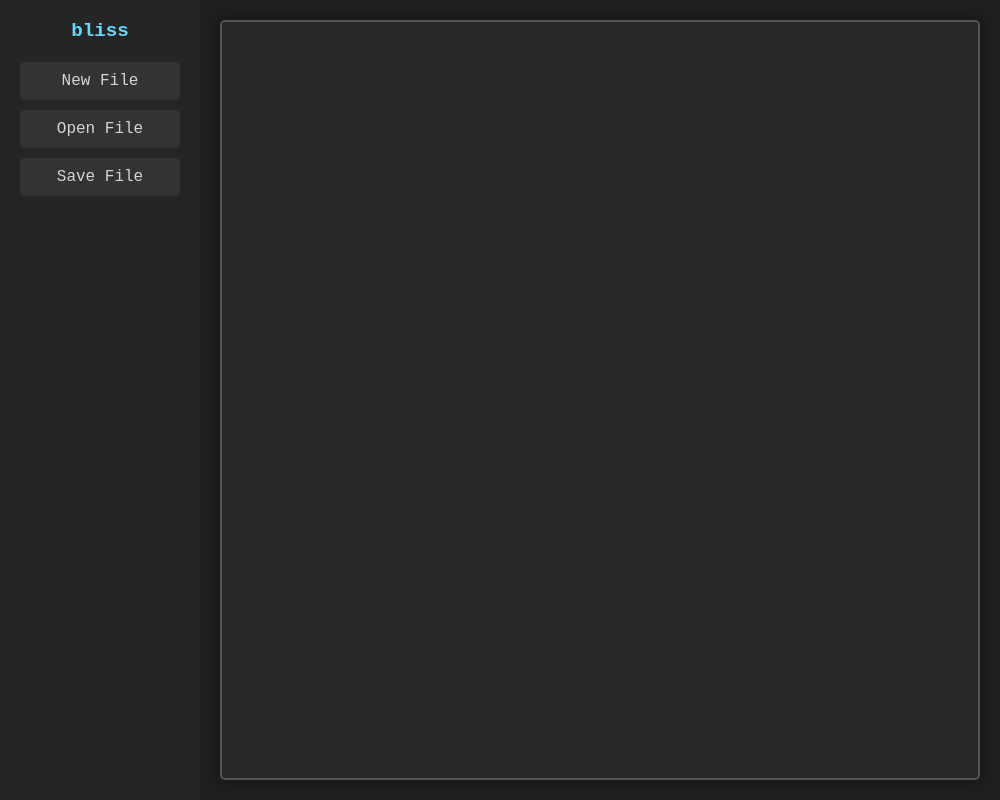
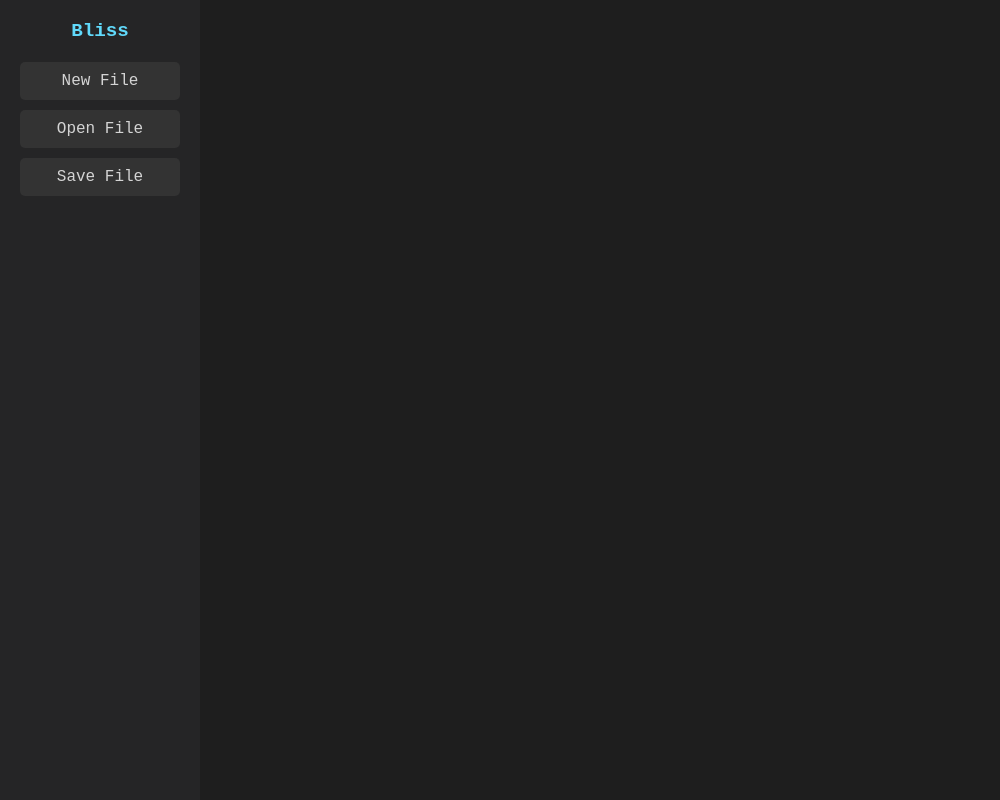
Before and after one commit to jerankda/Bliss, an Electron app: page editor.html in a window 1000 px wide. Drawn offline with Linux system fonts and the light colour scheme; a web font is replaced by a local one.

Commit message:
Update editor.html

```diff
--- a/editor.html
+++ b/editor.html
@@ -81,10 +81,9 @@
       #editor {
         width: 100%;
         height: 100%;
-        background-color: #262626; /* Slightly different background color */
+        background-color: #1e1e1e;
         color: white;
-        border: 2px solid #555; /* Add a subtle border */
-        border-radius: 5px;
+        border: none;
         padding: 10px;
         font-family: 'Cascadia Code', monospace;
         font-size: 14px;
@@ -92,13 +91,12 @@
         outline: none;
         white-space: pre-wrap;
         overflow-wrap: break-word;
-        box-shadow: 0 0 10px rgba(0, 0, 0, 0.5); /* Optional: shadow for clarity */
       }
     </style>
   </head>
   <body>
     <div id="menu-bar">
-      <h1>bliss</h1>
+      <h1>Bliss</h1>
       <a id="new-file">New File</a>
       <a id="open-file">Open File</a>
       <a id="save-file">Save File</a>
@@ -112,10 +110,16 @@
       const editor = document.getElementById('editor');
       let currentFilePath = null;
 
+      // Autofocus the editor when the page loads
+      window.onload = function() {
+        editor.focus(); // Automatically place the cursor in the editor
+      };
+
       // New File
       document.getElementById('new-file').addEventListener('click', () => {
         editor.value = '';  // Clear the editor content
         currentFilePath = null;  // Reset the file path
+        editor.focus(); // Ensure the cursor remains active in the editor
       });
 
       // Open File
@@ -124,6 +128,7 @@
         if (result) {
           editor.value = result.content;
           currentFilePath = result.filePath;
+          editor.focus(); // Ensure the cursor remains active in the editor
         }
       });
 
```
